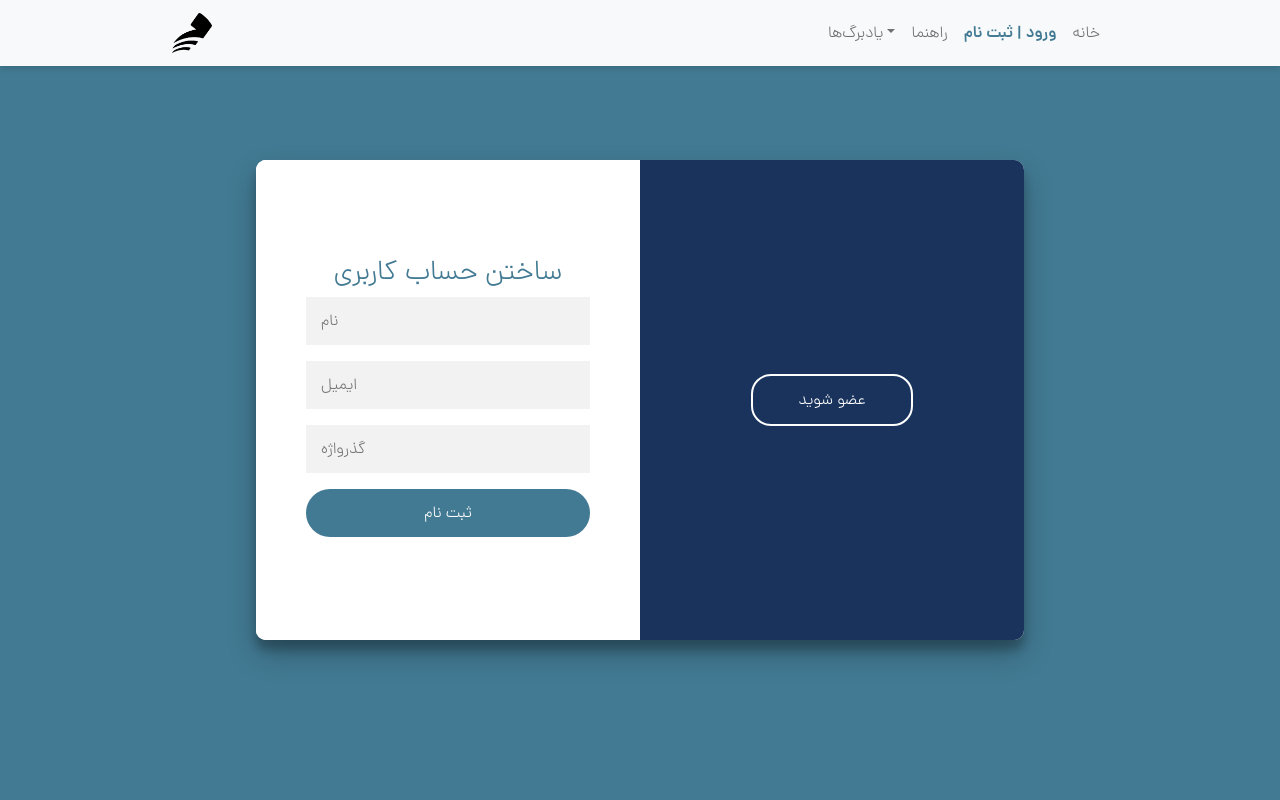
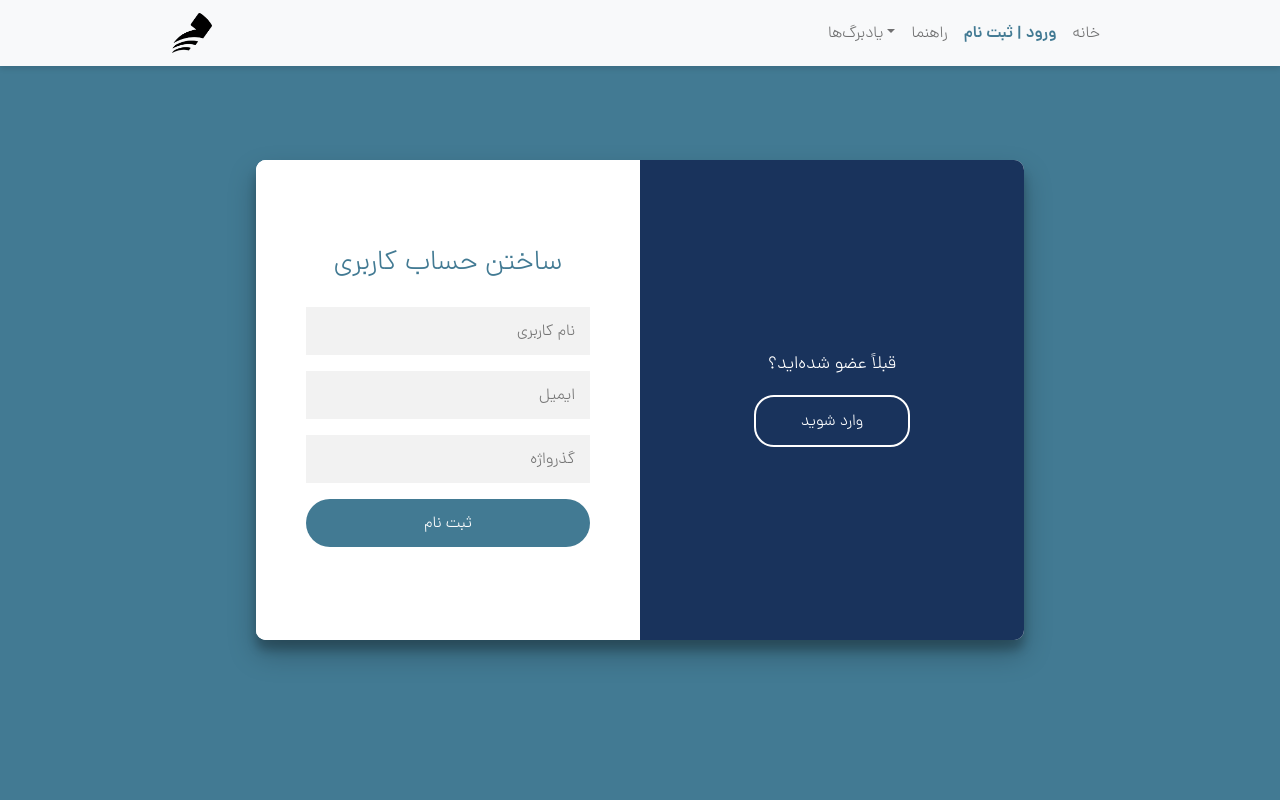
Before and after one commit to denashams/flashcard-fontend, a React (Create React App) app: page /login in a window 1280 px wide. Shown: the top 800 px of the page. Built offline with nearby package versions, Linux system fonts and the light colour scheme.

Commit message:
edited login page css

```diff
--- a/src/pages/login/Login.css
+++ b/src/pages/login/Login.css
@@ -10,8 +10,14 @@
   color: var(--color-primary);
   font-weight: 300;
   font-size: 28px;
-  margin: 0;
+
+  margin-bottom: 20px;
   text-align: center;
+}
+.logincontainer h3 {
+  color: var(--color-white);
+  font-size: 18px;
+  margin-bottom: 20px;
 }
 .logincontainer button {
   color: var(--color-white);
@@ -24,7 +30,6 @@
   color: var(--color-primary-dark);
   background: var(--color-white);
 }
-
 
 .logincontainer form {
   background-color: var(--color-white);
@@ -42,11 +47,14 @@
   padding: 12px 15px;
   margin: 8px 0;
   width: 100%;
+  text-align: right;
 }
-.signup-btn, .signin-btn {
+.signup-btn,
+.signin-btn {
   background: var(--color-primary) !important;
   border-radius: 30px;
   color: var(--color-white);
+  text-align: center !important;
 }
 .logincontainer {
   background-color: #fff;
--- a/src/pages/login/Login.jsx
+++ b/src/pages/login/Login.jsx
@@ -11,7 +11,7 @@ export default function Login() {
         <div className="form-container signup-container">
           <form>
             <h2>ساختن حساب کاربری</h2>
-          <input type="text" placeholder="نام" />
+            <input type="text" placeholder="نام کاربری" />
             <input type="email" placeholder="ایمیل" />
             <input type="password" placeholder="گذرواژه" />
             <input type="button" value="ثبت نام" className="signup-btn" />
@@ -22,27 +22,30 @@ export default function Login() {
             <h2>ورود به حساب کاربری</h2>
             <input type="text" id="username" placeholder="نام کاربری" />
             <input type="password" placeholder="گذرواژه" />
-          <input type="button" value="ورود" className="signin-btn"/>
+            <input type="button" value="ورود" className="signin-btn" />
           </form>
         </div>
         <div className="overlay-container">
           <div className="overlay">
             <div className="overlay-panel overlay-left">
+              <h3>حساب کاربری ندارید؟</h3>
               <button
                 className="ghost"
                 id="signIn"
                 onClick={() => setAddClass("")}
               >
-              وارد شوید
+                عضو شوید
               </button>
             </div>
             <div className="overlay-panel overlay-right">
+              <h3>قبلاً عضو شده‌اید؟</h3>
+
               <button
                 className="ghost"
                 id="signUp"
                 onClick={() => setAddClass("right-panel-active")}
               >
-              عضو شوید
+                وارد شوید
               </button>
             </div>
           </div>
```
Lines whose indentation alone changed are shown as unchanged.
